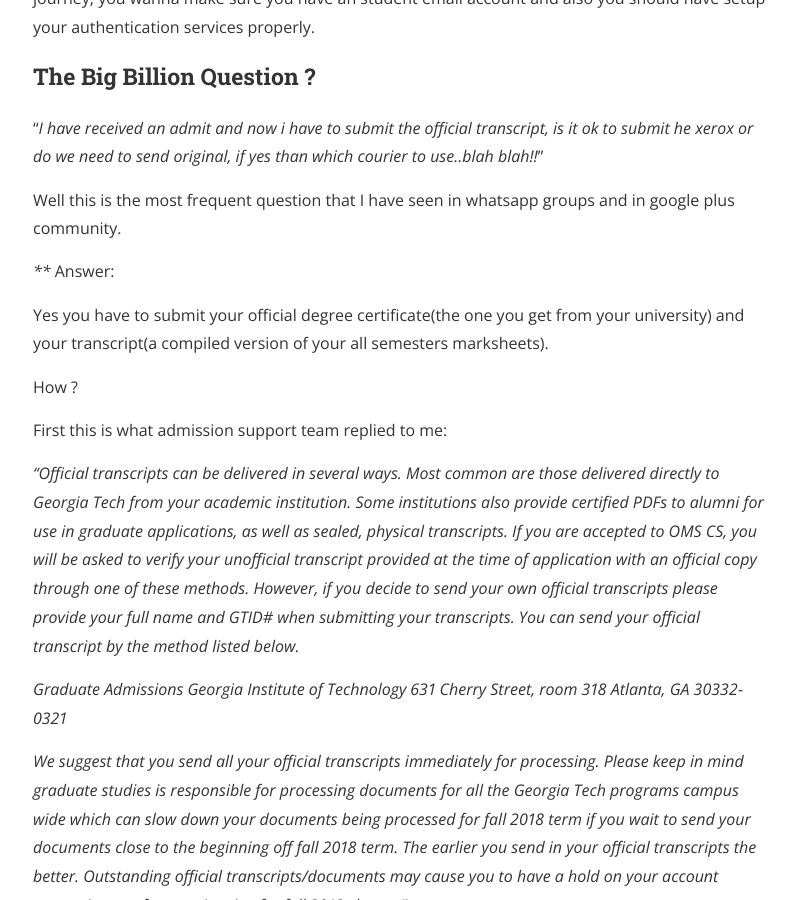
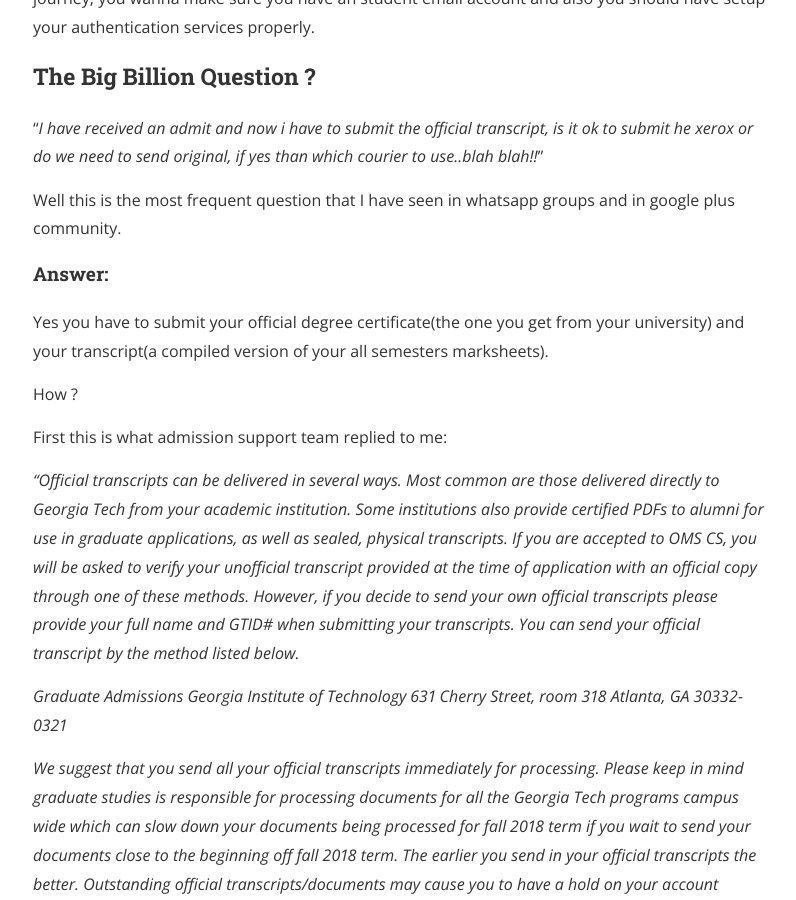
Before and after one commit to Gaurav-Pande/gaurav-pande.github.io, a Jekyll site: the page built from _posts/2018-08-30-getting-started-with-omscs.md, in a window 1280 px wide and 900 px high, scrolled down 1476 px. Shown: the whole window, without its empty margins (239-1035 px from the left). Built offline with Jekyll 4.4.1, drawn with Linux system fonts in a browser that asks for light colours; nearby versions of some CDN libraries; comment, search, counter and statistics services are not loaded; a style sheet for code colours, icons or effects is not loaded.

```diff
--- a/_posts/2018-08-30-getting-started-with-omscs.md
+++ b/_posts/2018-08-30-getting-started-with-omscs.md
@@ -39,7 +39,7 @@ The above mentioned links are the most important points you will need to do as y
 
 Well this is the most frequent question that I have seen in whatsapp groups and in google plus community.
 
-**** Answer:
+#### Answer:
 
 Yes you have to submit your official degree certificate(the one you get from your university) and your transcript(a compiled version of your all semesters marksheets).
 
```
